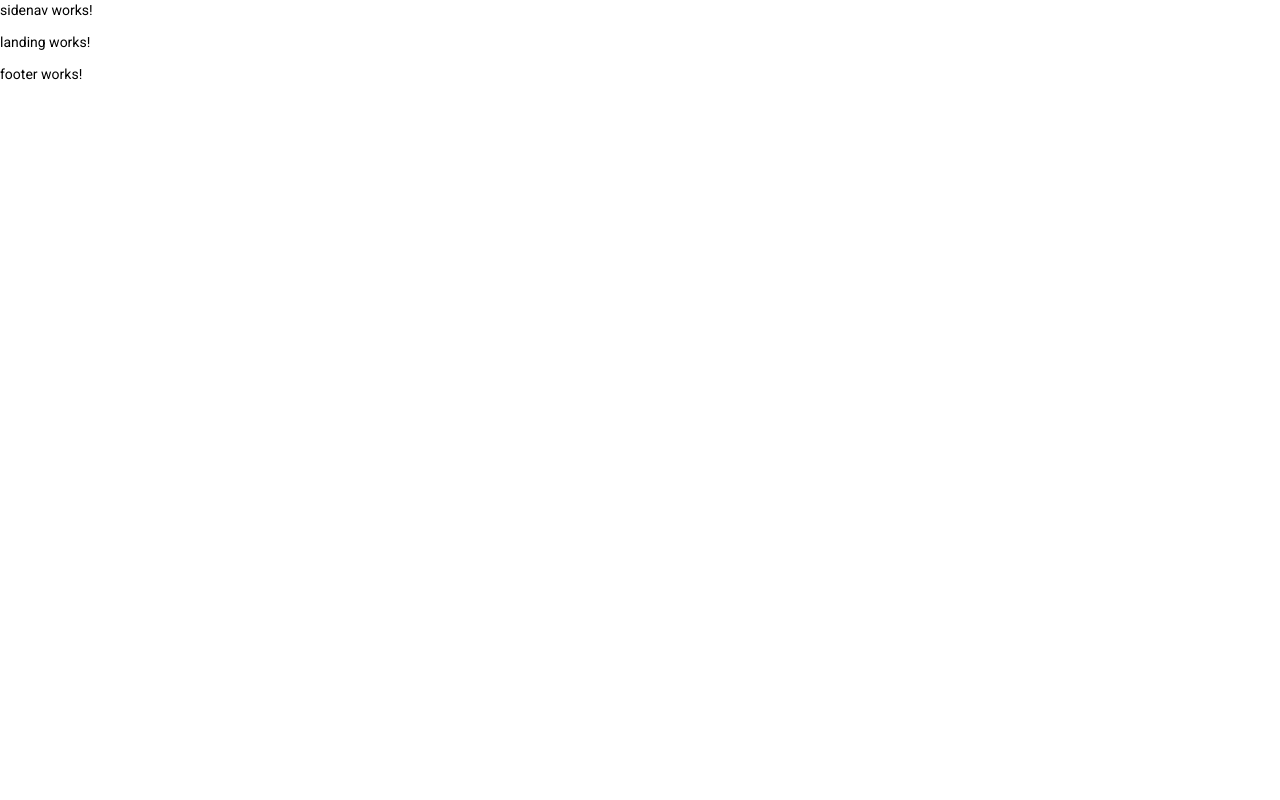
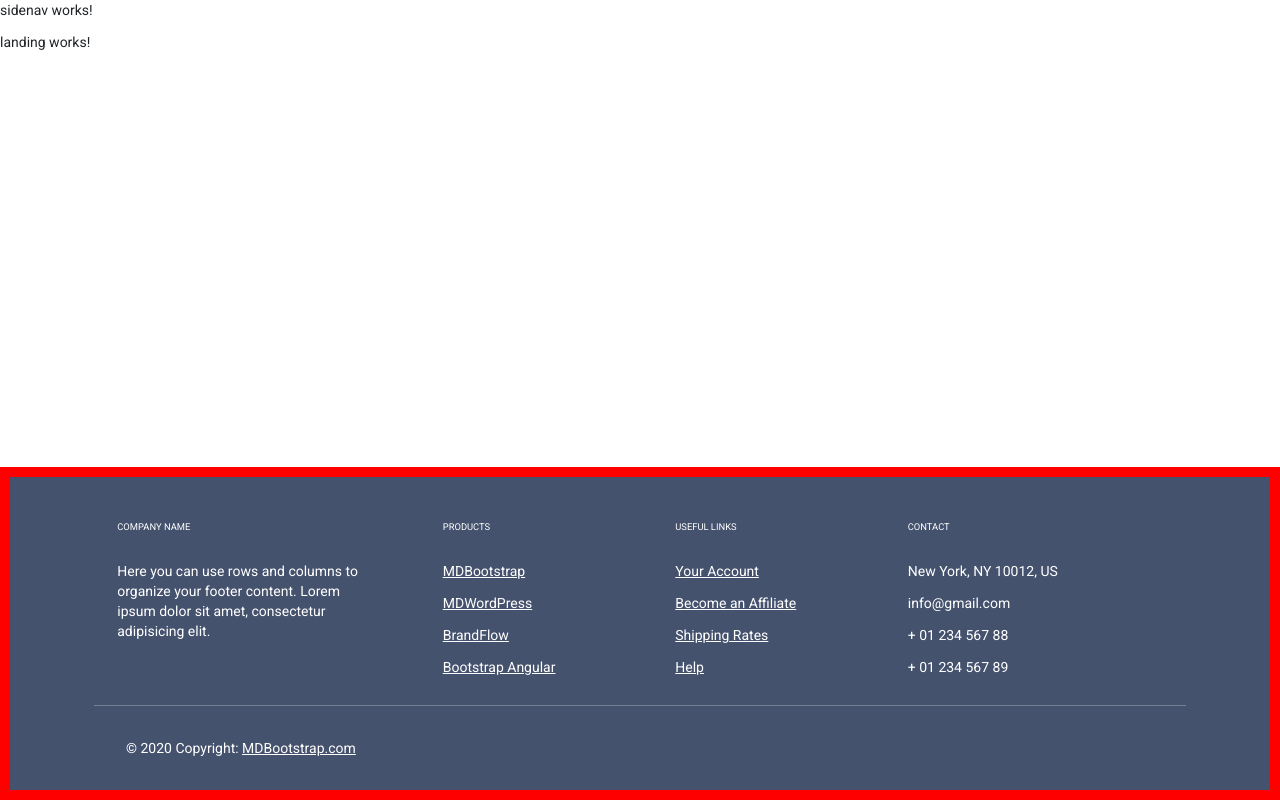
Before and after one commit to jtrejos8/ecommerce_provensas, an Angular app in the folder veneciaV2/: page / in a window 1280 px wide. Built offline with nearby package versions, Linux system fonts and the light colour scheme.

Commit message:
add footer template

```diff
--- a/veneciaV2/src/app/template/footer/footer.component.css
+++ b/veneciaV2/src/app/template/footer/footer.component.css
@@ -0,0 +1,22 @@
+footer{
+    position: absolute;
+    bottom: 0;
+    width: 100%;
+}
+/* Movil */
+@media (min-width: 320px) and (max-width: 480px) {footer{position: relative;}}
+/* Tablet */
+@media (min-width: 480px) and (max-width: 768px) {footer{position: absolute;}}
+/* Portatil */
+@media (min-width: 768px) and (max-width: 1024) {footer{position: absolute;}}
+/* Escritorio */
+@media (min-width: 1024px) and (max-width: 1200) {footer{position: absolute;}}
+/* Mas grande */
+@media only screen and (min-width: 1200px) {footer{position: absolute;  border: 10px solid red;}}
+
+
+/* For Mobile devices: 320px-480px
+For Tablets or iPad: 480px - 768px
+For Laptop or small-size screen: 768px -1024px
+For Desktop or large-size screen: 1024px -1200px
+For Extra-large size device: 1200px and more */
--- a/veneciaV2/src/app/template/footer/footer.component.html
+++ b/veneciaV2/src/app/template/footer/footer.component.html
@@ -1 +1,139 @@
-<p>footer works!</p>
+<!-- Footer -->
+ <footer class="text-center text-lg-start text-white"style="background-color: #45526e">
+<!-- Grid container -->
+<div class="container p-4 pb-0">
+<!-- Section: Links -->
+<section class="">
+<!--Grid row-->
+<div class="row">
+ <!-- Grid column -->
+ <div class="col-md-3 col-lg-3 col-xl-3 mx-auto mt-3">
+   <h6 class="text-uppercase mb-4 font-weight-bold">
+     Company name
+   </h6>
+   <p>
+     Here you can use rows and columns to organize your footer
+     content. Lorem ipsum dolor sit amet, consectetur adipisicing
+     elit.
+   </p>
+ </div>
+ <!-- Grid column -->
+
+ <hr class="w-100 clearfix d-md-none" />
+
+ <!-- Grid column -->
+ <div class="col-md-2 col-lg-2 col-xl-2 mx-auto mt-3">
+   <h6 class="text-uppercase mb-4 font-weight-bold">Products</h6>
+   <p>
+     <a class="text-white">MDBootstrap</a>
+   </p>
+   <p>
+     <a class="text-white">MDWordPress</a>
+   </p>
+   <p>
+     <a class="text-white">BrandFlow</a>
+   </p>
+   <p>
+     <a class="text-white">Bootstrap Angular</a>
+   </p>
+ </div>
+ <!-- Grid column -->
+
+ <hr class="w-100 clearfix d-md-none" />
+
+ <!-- Grid column -->
+ <div class="col-md-3 col-lg-2 col-xl-2 mx-auto mt-3">
+   <h6 class="text-uppercase mb-4 font-weight-bold">
+     Useful links
+   </h6>
+   <p>
+     <a class="text-white">Your Account</a>
+   </p>
+   <p>
+     <a class="text-white">Become an Affiliate</a>
+   </p>
+   <p>
+     <a class="text-white">Shipping Rates</a>
+   </p>
+   <p>
+     <a class="text-white">Help</a>
+   </p>
+ </div>
+
+ <!-- Grid column -->
+ <hr class="w-100 clearfix d-md-none" />
+
+ <!-- Grid column -->
+ <div class="col-md-4 col-lg-3 col-xl-3 mx-auto mt-3">
+   <h6 class="text-uppercase mb-4 font-weight-bold">Contact</h6>
+   <p><i class="fas fa-home mr-3"></i> New York, NY 10012, US</p>
+   <p><i class="fas fa-envelope mr-3"></i> info@gmail.com</p>
+   <p><i class="fas fa-phone mr-3"></i> + 01 234 567 88</p>
+   <p><i class="fas fa-print mr-3"></i> + 01 234 567 89</p>
+ </div>
+ <!-- Grid column -->
+</div>
+<!--Grid row-->
+</section>
+<!-- Section: Links -->
+
+<hr class="my-3">
+
+<!-- Section: Copyright -->
+<section class="p-3 pt-0">
+<div class="row d-flex align-items-center">
+ <!-- Grid column -->
+ <div class="col-md-7 col-lg-8 text-center text-md-start">
+   <!-- Copyright -->
+   <div class="p-3">
+     © 2020 Copyright:
+     <a class="text-white" href="https://mdbootstrap.com/"
+        >MDBootstrap.com</a
+       >
+   </div>
+   <!-- Copyright -->
+ </div>
+ <!-- Grid column -->
+
+ <!-- Grid column -->
+ <div class="col-md-5 col-lg-4 ml-lg-0 text-center text-md-end">
+   <!-- Facebook -->
+   <a
+      class="btn btn-outline-light btn-floating m-1"
+      class="text-white"
+      role="button"
+      ><i class="fab fa-facebook-f"></i
+     ></a>
+
+   <!-- Twitter -->
+   <a
+      class="btn btn-outline-light btn-floating m-1"
+      class="text-white"
+      role="button"
+      ><i class="fab fa-twitter"></i
+     ></a>
+
+   <!-- Google -->
+   <a
+      class="btn btn-outline-light btn-floating m-1"
+      class="text-white"
+      role="button"
+      ><i class="fab fa-google"></i
+     ></a>
+
+   <!-- Instagram -->
+   <a
+      class="btn btn-outline-light btn-floating m-1"
+      class="text-white"
+      role="button"
+      ><i class="fab fa-instagram"></i
+     ></a>
+ </div>
+ <!-- Grid column -->
+</div>
+</section>
+<!-- Section: Copyright -->
+</div>
+<!-- Grid container -->
+</footer>
+<!-- Footer -->
--- a/veneciaV2/src/index.html
+++ b/veneciaV2/src/index.html
@@ -9,8 +9,12 @@
   <link rel="preconnect" href="https://fonts.gstatic.com">
   <link href="https://fonts.googleapis.com/css2?family=Roboto:wght@300;400;500&display=swap" rel="stylesheet">
   <link href="https://fonts.googleapis.com/icon?family=Material+Icons" rel="stylesheet">
+  <link href="https://cdn.jsdelivr.net/npm/bootstrap@5.1.3/dist/css/bootstrap.min.css" rel="stylesheet" integrity="sha384-1BmE4kWBq78iYhFldvKuhfTAU6auU8tT94WrHftjDbrCEXSU1oBoqyl2QvZ6jIW3" crossorigin="anonymous">
+  <script src="https://cdn.jsdelivr.net/npm/bootstrap@5.1.3/dist/js/bootstrap.bundle.min.js" integrity="sha384-ka7Sk0Gln4gmtz2MlQnikT1wXgYsOg+OMhuP+IlRH9sENBO0LRn5q+8nbTov4+1p" crossorigin="anonymous"></script>
 </head>
 <body class="mat-typography">
   <app-root></app-root>
+  <script src="https://cdn.jsdelivr.net/npm/@popperjs/core@2.10.2/dist/umd/popper.min.js" integrity="sha384-7+zCNj/IqJ95wo16oMtfsKbZ9ccEh31eOz1HGyDuCQ6wgnyJNSYdrPa03rtR1zdB" crossorigin="anonymous"></script>
+  <script src="https://cdn.jsdelivr.net/npm/bootstrap@5.1.3/dist/js/bootstrap.min.js" integrity="sha384-QJHtvGhmr9XOIpI6YVutG+2QOK9T+ZnN4kzFN1RtK3zEFEIsxhlmWl5/YESvpZ13" crossorigin="anonymous"></script>
 </body>
 </html>
```
Also changed, not shown: veneciaV2/src/styles.css (+8 -0 lines).
